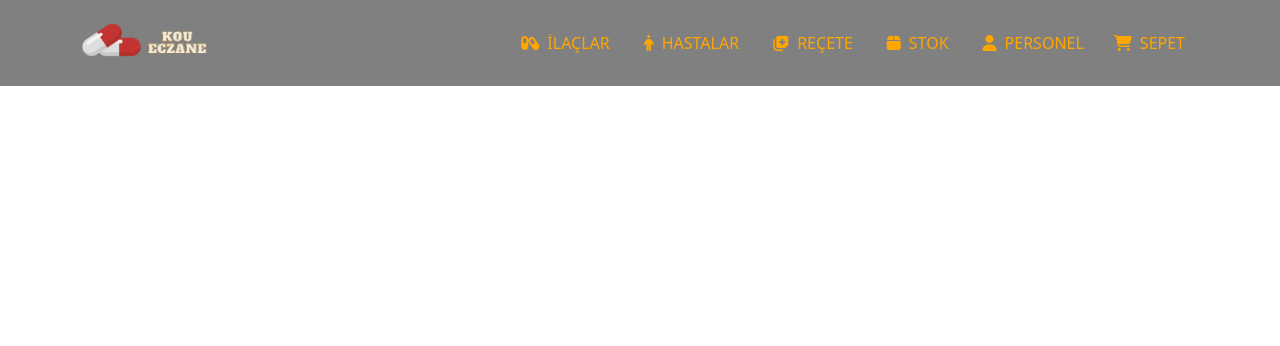
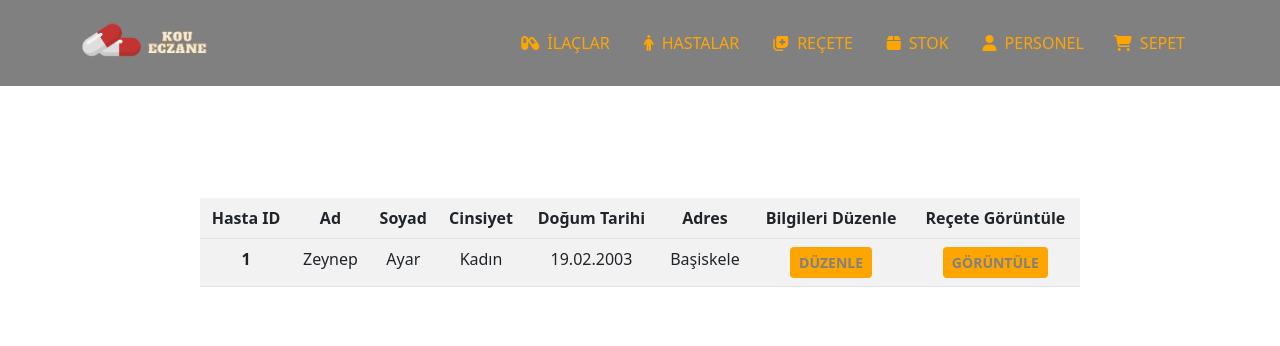
Before and after one commit to mraposka/VTYS-Eczane, a CodeIgniter 4 app: the page made by app/Views/sick.php in a window 1280 px wide. Shown: the top 346 px of the page. Run offline with PHP 8.4 and a stand-in for CodeIgniter, Linux system fonts and the light colour scheme; the template is opened without the code that fills it, so the values that code supplies are empty; some libraries are stand-ins or nearby versions.

Commit message:
table created

```diff
--- a/ViewAssets/assets/sick.css
+++ b/ViewAssets/assets/sick.css
@@ -3,3 +3,27 @@
 body{
     font-family: "Poppins", sans-serif;
 }
+.navbar-light .navbar-nav .nav-link {
+    color: #000;
+
+  }
+.navbar{
+    background-color:#808080 ;
+}
+.collabs .navbar .nav-item .nav-link:hover{
+    color: chocolate;
+}
+.home {
+    background-color: #401717;
+}
+.cards{
+    margin-top: 100px;
+}
+.table{
+    height: auto;
+    width: auto;
+    padding-top: 150px;
+    padding-left: 200px;
+    padding-right: 200px;
+    text-align: center;
+}
--- a/app/Views/sick.php
+++ b/app/Views/sick.php
@@ -5,7 +5,7 @@
     <meta charset="UTF-8">
     <meta name="viewport" content="width=device-width, initial-scale=1.0">
     <link rel="stylesheet" href="<?php echo base_url('ViewAssets/') ?>assets/homePage.css">
-    <link rel="stylesheet" href="<?php echo base_url('ViewAssets/') ?>assets/sick.css">
+    <link rel="stylesheet" href="<?php echo base_url('ViewAssets/') ?>assets/Sick.css">
     <link rel="stylesheet" href="<?php echo base_url('ViewAssets/') ?>bootstrap/css/bootstrap.min.css">
     <link rel="stylesheet" href="https://cdnjs.cloudflare.com/ajax/libs/font-awesome/6.5.2/css/all.min.css" integrity="sha512-SnH5WK+bZxgPHs44uWIX+LLJAJ9/2PkPKZ5QiAj6Ta86w+fsb2TkcmfRyVX3pBnMFcV7oQPJkl9QevSCWr3W6A==" crossorigin="anonymous" referrerpolicy="no-referrer" />
 
@@ -13,10 +13,11 @@
 </head>
 
 <body>
+    //! MENU BAR START
     <div class="home">
         <header class="navbar navbar-expand-lg fixed-top navbar-light">
             <div class="container">
-                <a class="navbar-brand" href="<?php echo base_url("/Home")?>">
+                <a class="navbar-brand" href="<?php echo base_url("/Home") ?>">
                     <img id="MDB-logo1" src="<?php echo base_url('ViewAssets/') ?>images/4.png" alt="MDB Logo" draggable="false" height="60" />
                     <img id="MDB-logo2" src="<?php echo base_url('ViewAssets/') ?>images/3.png" alt="MDB Logo" draggable="false" height="60" />
                 </a>
@@ -46,9 +47,38 @@
                     </ul>
                 </div>
             </div>
-            </nav>
+        </header>
     </div>
 
+    //! TABLE START
+    <div class="table">
+        <table class="table  table-hover" style="background:#f2f2f2;">
+            <thead>
+                <tr>
+                    <th scope="col">Hasta ID</th>
+                    <th scope="col">Ad</th>
+                    <th scope="col">Soyad</th>
+                    <th>Cinsiyet</th>
+                    <th scope="col">Doğum Tarihi</th>
+                    <th scope="col">Adres</th>
+                    <th scope="col">Bilgileri Düzenle</th>
+                    <th scope="col">Reçete Görüntüle</th>
+                </tr>
+            </thead>
+            <tbody>
+                <tr>
+                    <th scope="row">1</th>
+                    <td>Zeynep </td>
+                    <td>Ayar</td>
+                    <td>Kadın</td>
+                    <td>19.02.2003</td>
+                    <td>Başiskele</td>
+                    <td><button class="btn btn-sm" style="color: #808080; background:#ffa500; font-weight: bold; ">DÜZENLE</button></td>
+                    <td><button class="btn btn-sm" style="color: #808080; background:#ffa500; font-weight: bold;">GÖRÜNTÜLE</button></td>
+                </tr>
+            </tbody>
+        </table>
+    </div>
 </body>
 
 </html>
```
Also changed, not shown: ViewAssets/assets/prescriptions.css (+8 -0 lines), ViewAssets/assets/stock.css (+21 -0 lines), app/Views/medicines.php (+4 -4 lines), app/Views/prescriptions.php (+30 -4 lines), app/Views/stock.php (+28 -2 lines).
